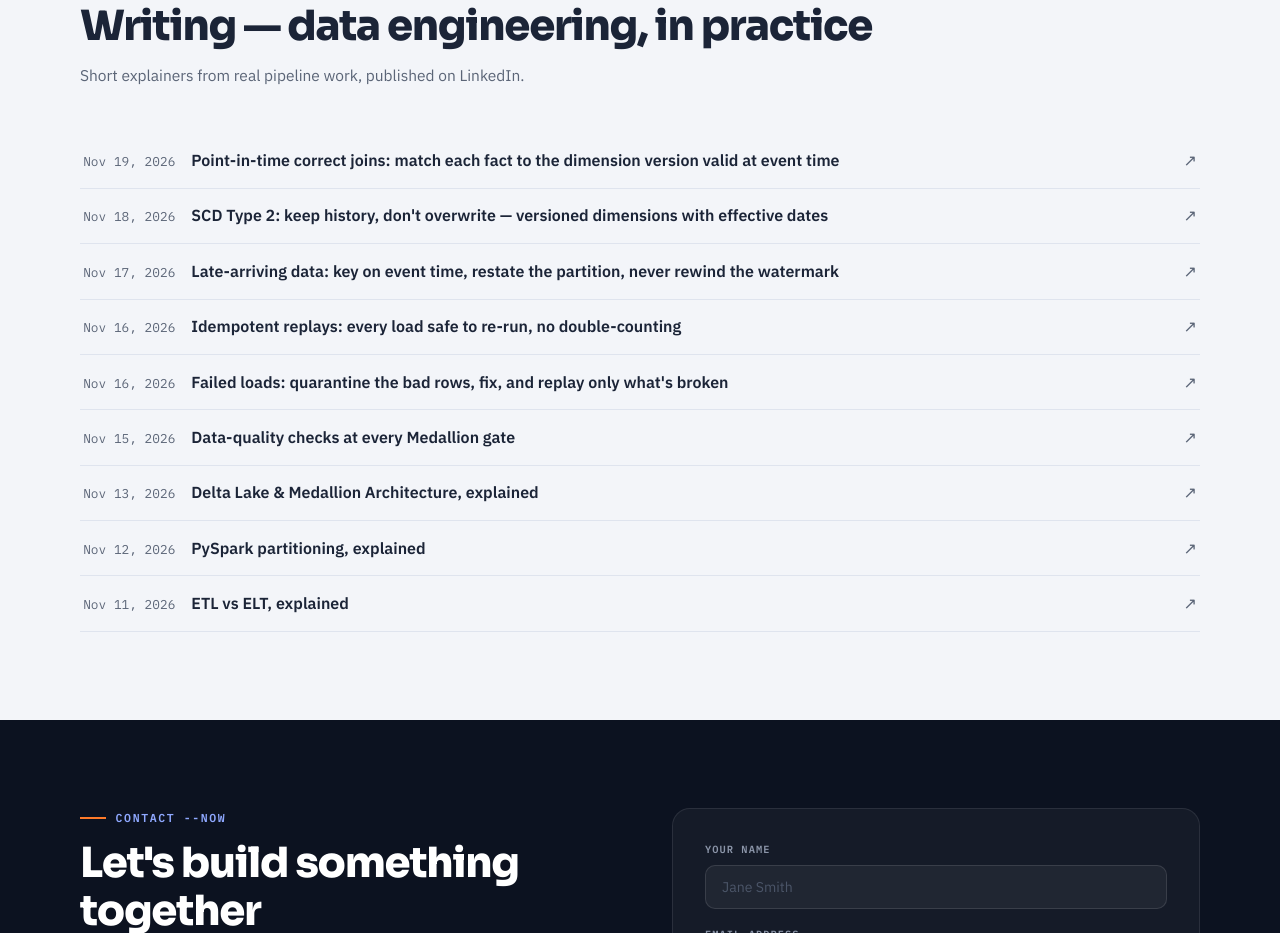
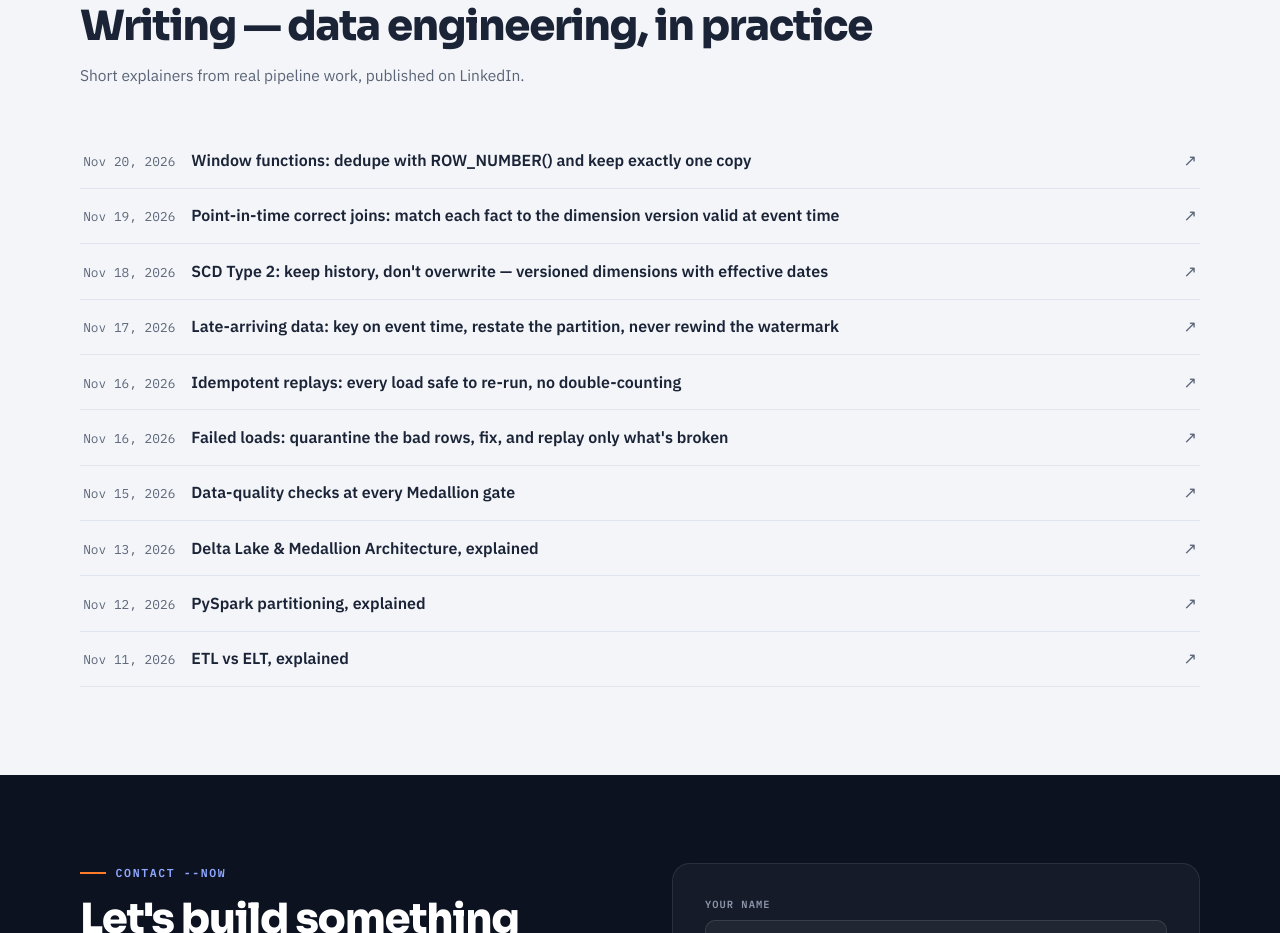
Before and after one commit to adhocpra/adhocpra.github.io, a plain HTML site: page index.html in a window 1280 px wide. Shown: the part 7028-7961 px from the top of the page. Drawn offline with nearby package versions, Linux system fonts and the light colour scheme.

Commit message:
Add Nov 20 LinkedIn post to Writing: window functions, ROW_NUMBER() dedupe

```diff
--- a/index.html
+++ b/index.html
@@ -691,6 +691,7 @@ footer{background:var(--ink);border-top:1px solid rgba(255,255,255,.06);padding:
     <h2 class="h2">Writing — data engineering, in practice</h2>
     <p class="sub">Short explainers from real pipeline work, published on LinkedIn.</p>
     <div class="rv">
+      <a class="wrow" href="https://www.linkedin.com/feed/update/urn:li:activity:7529561685939036160/" target="_blank" rel="noopener"><span class="wdate">Nov 20, 2026</span><span class="wtitle">Window functions: dedupe with ROW_NUMBER() and keep exactly one copy</span><span class="warrow">↗</span></a>
       <a class="wrow" href="https://www.linkedin.com/feed/update/urn:li:share:7529199583076331520/" target="_blank" rel="noopener"><span class="wdate">Nov 19, 2026</span><span class="wtitle">Point-in-time correct joins: match each fact to the dimension version valid at event time</span><span class="warrow">↗</span></a>
       <a class="wrow" href="https://www.linkedin.com/feed/update/urn:li:activity:7528837221731319809/" target="_blank" rel="noopener"><span class="wdate">Nov 18, 2026</span><span class="wtitle">SCD Type 2: keep history, don't overwrite — versioned dimensions with effective dates</span><span class="warrow">↗</span></a>
       <a class="wrow" href="https://www.linkedin.com/feed/update/urn:li:activity:7528473331021512706/" target="_blank" rel="noopener"><span class="wdate">Nov 17, 2026</span><span class="wtitle">Late-arriving data: key on event time, restate the partition, never rewind the watermark</span><span class="warrow">↗</span></a>
```
